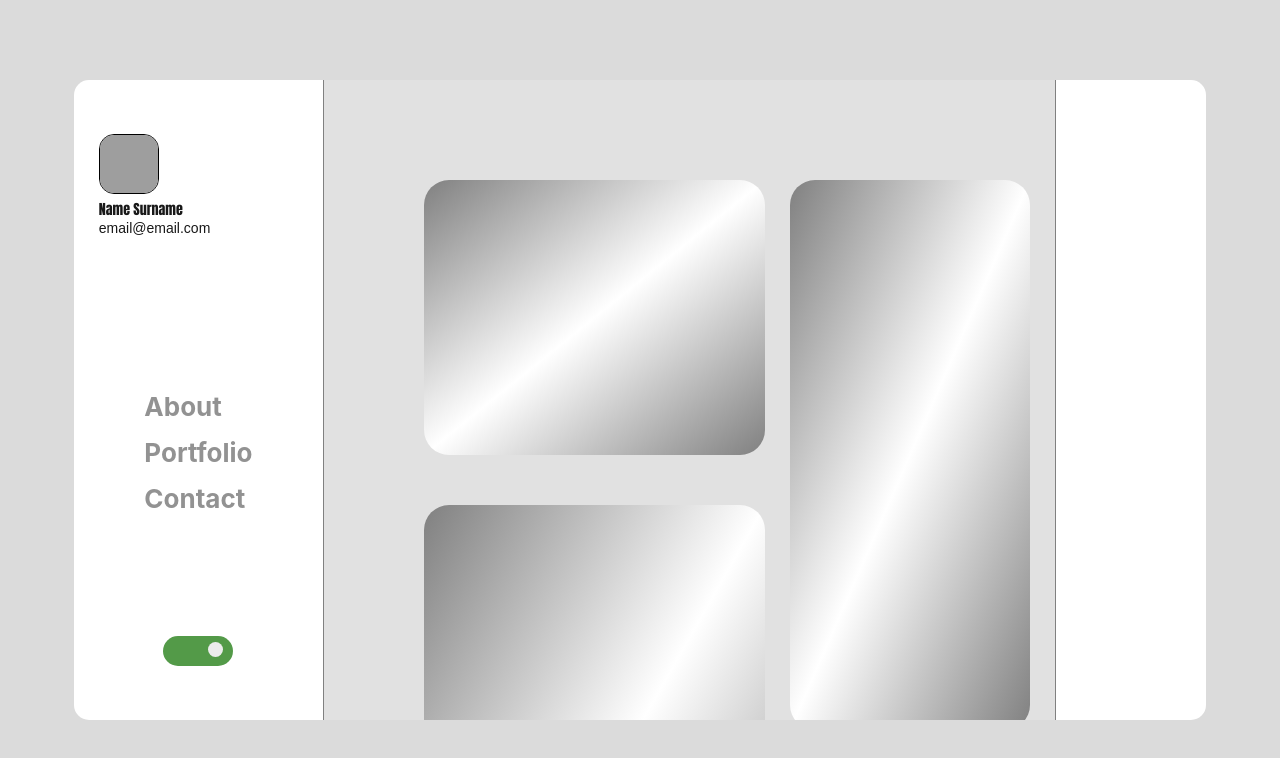
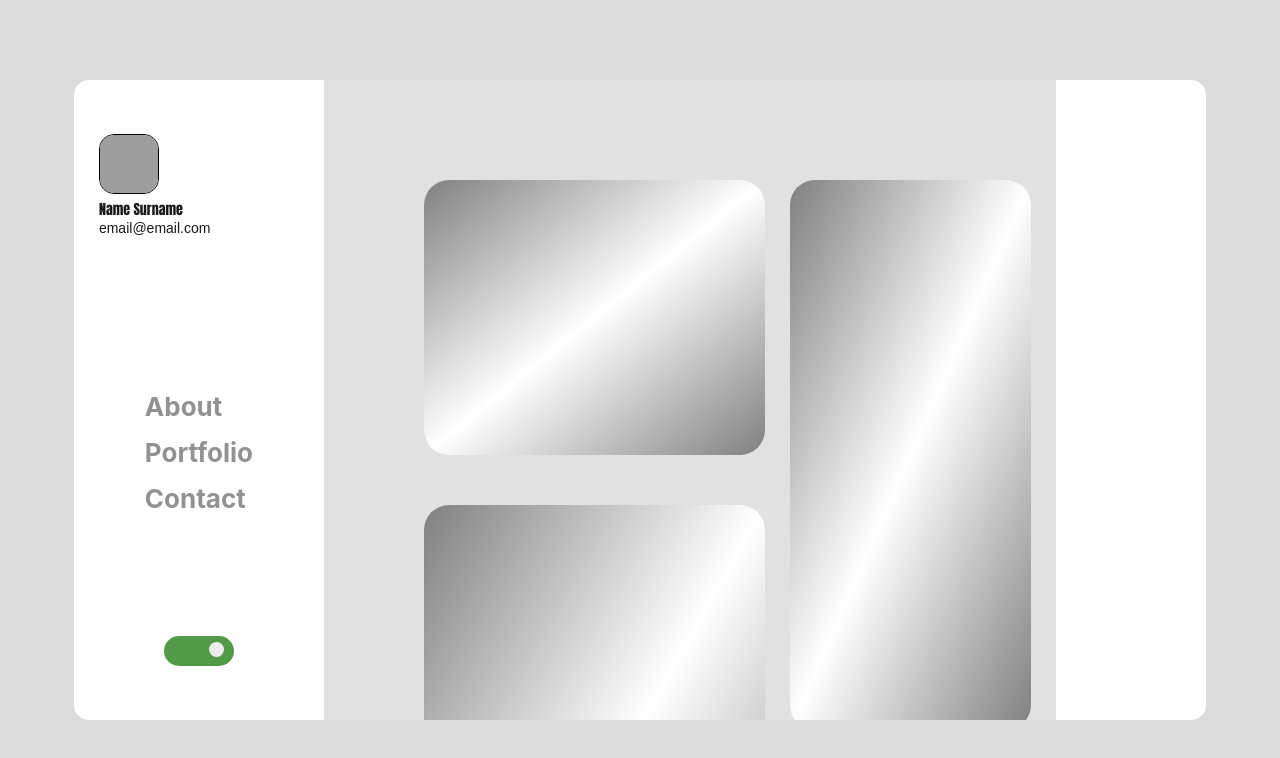
Before and after one commit to neenhila/sdHiH8A1rsFX, a plain HTML site: page index.html in a window 1280 px wide. Drawn offline with Linux system fonts and the light colour scheme; grey boxes are pictures that could not be loaded.

Commit message:
Update style.css

```diff
--- a/style.css
+++ b/style.css
@@ -18,7 +18,8 @@
   --btn-color: #ececec;
   --font-family: "Anton", sans-serif;
   --nav-font-color: #929292;
-  transition: 1s all;
+  transition: .6s all;
+user-select: none;
 }
 
 body {
@@ -47,15 +48,12 @@ nav {
 
 .dark-theme {
   background-color: var(--dark-theme) !important;
-  border-right: 1px solid black;
 }
 .article-dark-theme {
   background-color: var(--article-bg-color-dark) !important;
-  border-right: 1px solid black;
 }
 .light-theme {
   background-color: var(--light-theme) !important;
-  border-right: 1px solid gray;
 }
 .dark-font {
   color: var(--font-color-dark-theme) !important;
@@ -65,7 +63,6 @@ nav {
 }
 .article-light-theme {
   background-color: var(--article-bg-color-light) !important;
-  border-right: 1px solid gray;
 }
 article {
   width: 65%;
```
